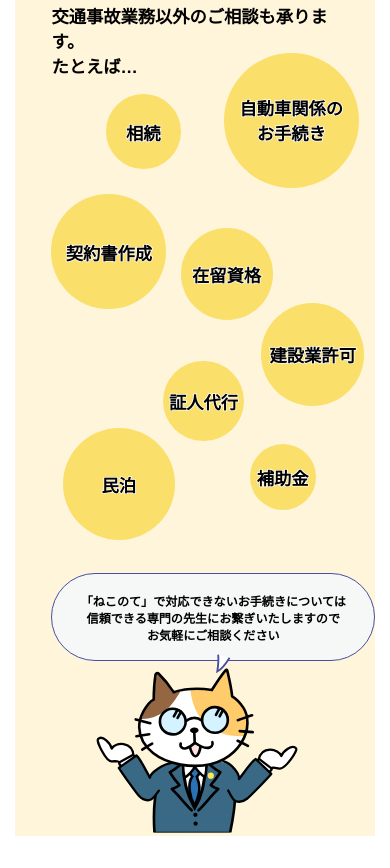
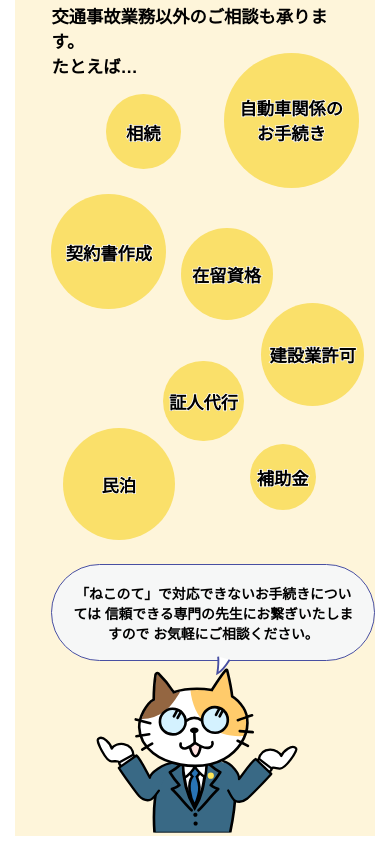
Before and after one commit to goonruntongue/other-page-sample, a plain HTML site: page site/index.html in a window 390 px wide. Shown: the part 454-1322 px from the top of the page. Drawn offline with nearby package versions, Linux system fonts and the light colour scheme; a web font is replaced by a local one.

Commit message:
contents of  ballon modified

```diff
--- a/site/index.html
+++ b/site/index.html
@@ -36,9 +36,10 @@
                     <p class="circle c7"><span>補助金</span><span>補助金</span></p>
                     <p class="circle c8"><span>建設業許可</span><span>建設業許可</span></p>
                     <div class="balloon">
-                        <p>「ねこのて」で対応できないお手続きについては</p>
-                        <p>信頼できる専門の先生にお繋ぎいたしますので</p>
-                        <p>お気軽にご相談ください</p>
+                        <p>「ねこのて」で対応できないお手続きについては
+                            <br> 信頼できる専門の先生にお繋ぎいたしますので
+                            <br> お気軽にご相談ください。
+                        </p>
                         <img src="./img/tail.svg" alt="" class="tail">
                     </div>
                     <div id="lottie"></div>
--- a/site/style.css
+++ b/site/style.css
@@ -239,10 +239,13 @@ body {
         font-size: 0.9em;
     }
     .container.help-you .balloon p {
-        font-size: min(0.7em, 14px) !important;
+        font-size: min(0.8em, 16px) !important;
     }
     .container.help-you .circle span:nth-of-type(1) {
         -webkit-text-stroke: 1.5px white;
+    }
+    .balloon p br {
+        display: none;
     }
 }
 
```
